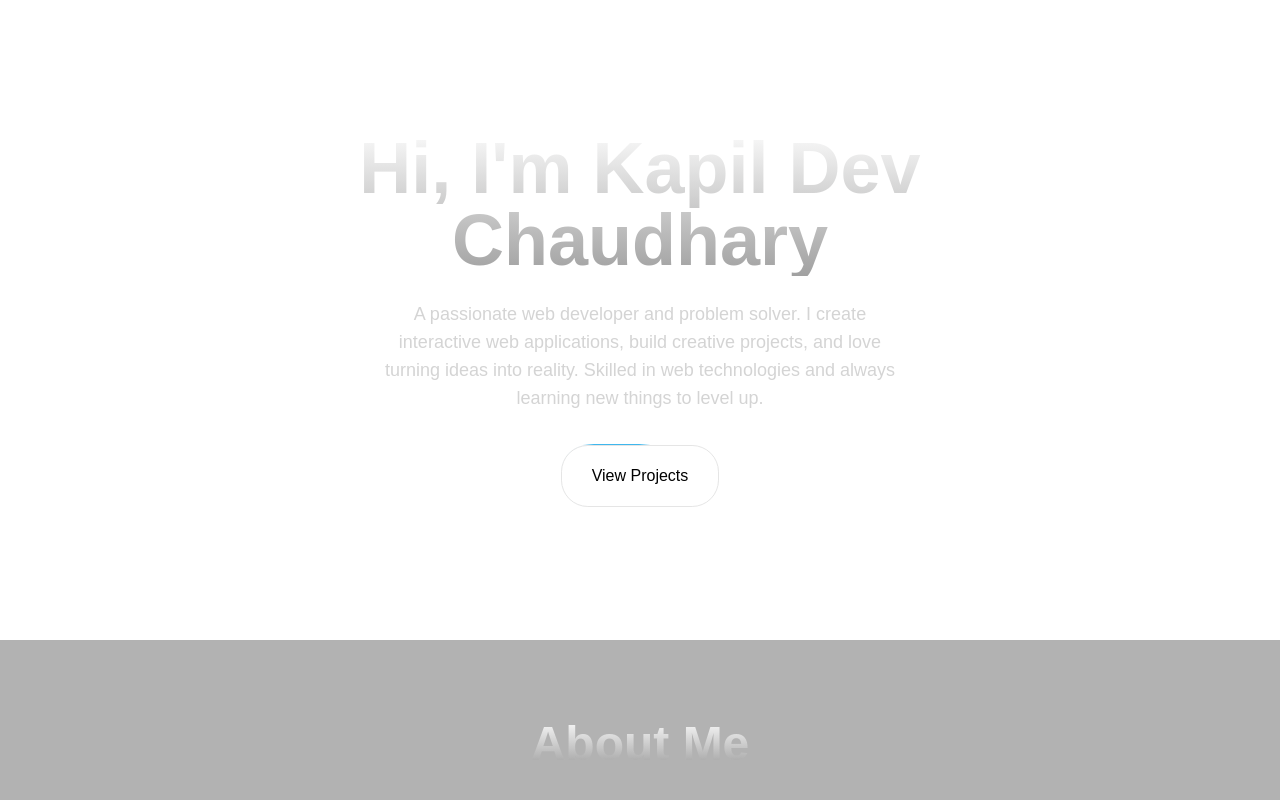
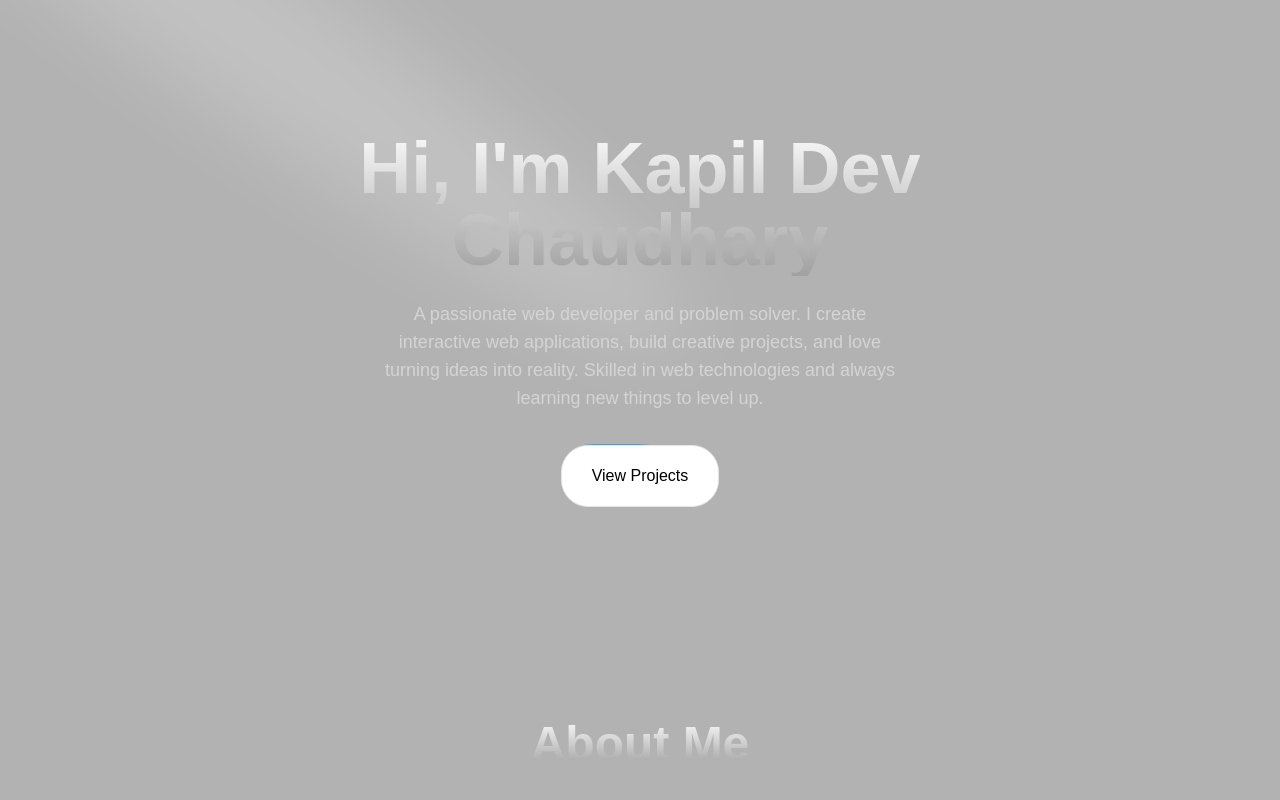
Before and after one commit to iamkapilll/kapildevchaudhary, a Next.js app: page / in a window 1280 px wide. Shown: the top 800 px of the page. Built offline with nearby package versions, Linux system fonts and the light colour scheme.

Commit message:
fix:shooting stars bg

```diff
--- a/src/components/HeroSection.tsx
+++ b/src/components/HeroSection.tsx
@@ -39,7 +39,58 @@
 // }
 
 
-//original
+//original:1
+//src/components/HeroSection.tsx
+// "use client";
+
+// import Link from "next/link";
+// import { Spotlight } from "./ui/Spotlight";
+// import { Button } from "./ui/moving-border";
+
+// export default function HeroSection() {
+//   return (
+//     <section
+//       id="home"
+//       className="relative h-auto md:h-[40rem] w-full flex flex-col items-center justify-center overflow-hidden py-10 md:py-0 px-4"
+//     >
+//       {/* Spotlight animated background */}
+//       <Spotlight
+//         className="-top-40 left-0 md:left-60 md:-top-20"
+//         fill="white"
+//       />
+
+//       {/* Hero content */}
+//       <div className="relative z-10 text-center max-w-4xl">
+//         <h1 className="text-4xl md:text-7xl font-bold bg-clip-text text-transparent bg-gradient-to-b from-neutral-50 to-neutral-400">
+//           Hi, I'm Kapil Dev Chaudhary
+//         </h1>
+
+
+//         <p className="mt-4 md:mt-6 text-base md:text-lg text-neutral-300 mx-auto max-w-lg">
+//           A passionate web developer and problem solver. I create interactive web applications,
+//           build creative projects, and love turning ideas into reality. Skilled in web technologies
+//           and always learning new things to level up.
+//         </p>
+
+//         <div className="mt-6 md:mt-8">
+//           <Link href="#projects">
+//             <Button
+//               borderRadius="1.75rem"
+//               className="bg-white dark:bg-black text-black dark:text-white border-neutral-200 dark:border-slate-800 px-6 py-3 text-sm md:text-base"
+//             >
+//               View Projects
+//             </Button>
+//           </Link>
+//         </div>
+//       </div>
+//     </section>
+//   );
+// }
+
+
+
+
+//original:2
 "use client";
 
 import Link from "next/link";
@@ -50,7 +101,7 @@ export default function HeroSection() {
   return (
     <section
       id="home"
-      className="relative h-auto md:h-[40rem] w-full flex flex-col items-center justify-center overflow-hidden py-10 md:py-0 px-4"
+      className="relative h-auto md:h-[40rem] w-full flex flex-col items-center justify-center overflow-hidden py-10 md:py-0 px-4 bg-black/30"
     >
       {/* Spotlight animated background */}
       <Spotlight
@@ -85,6 +136,7 @@ export default function HeroSection() {
     </section>
   );
 }
+
 
 
 
```
